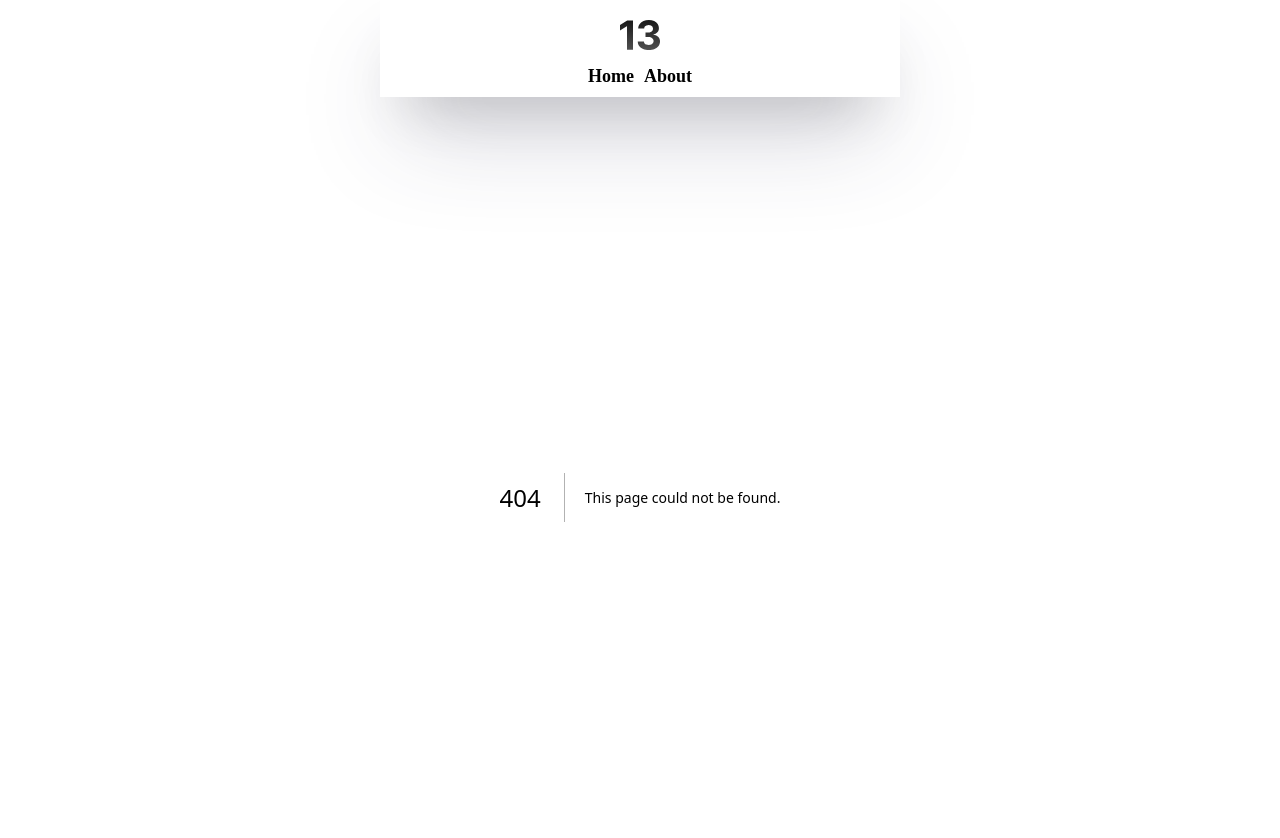
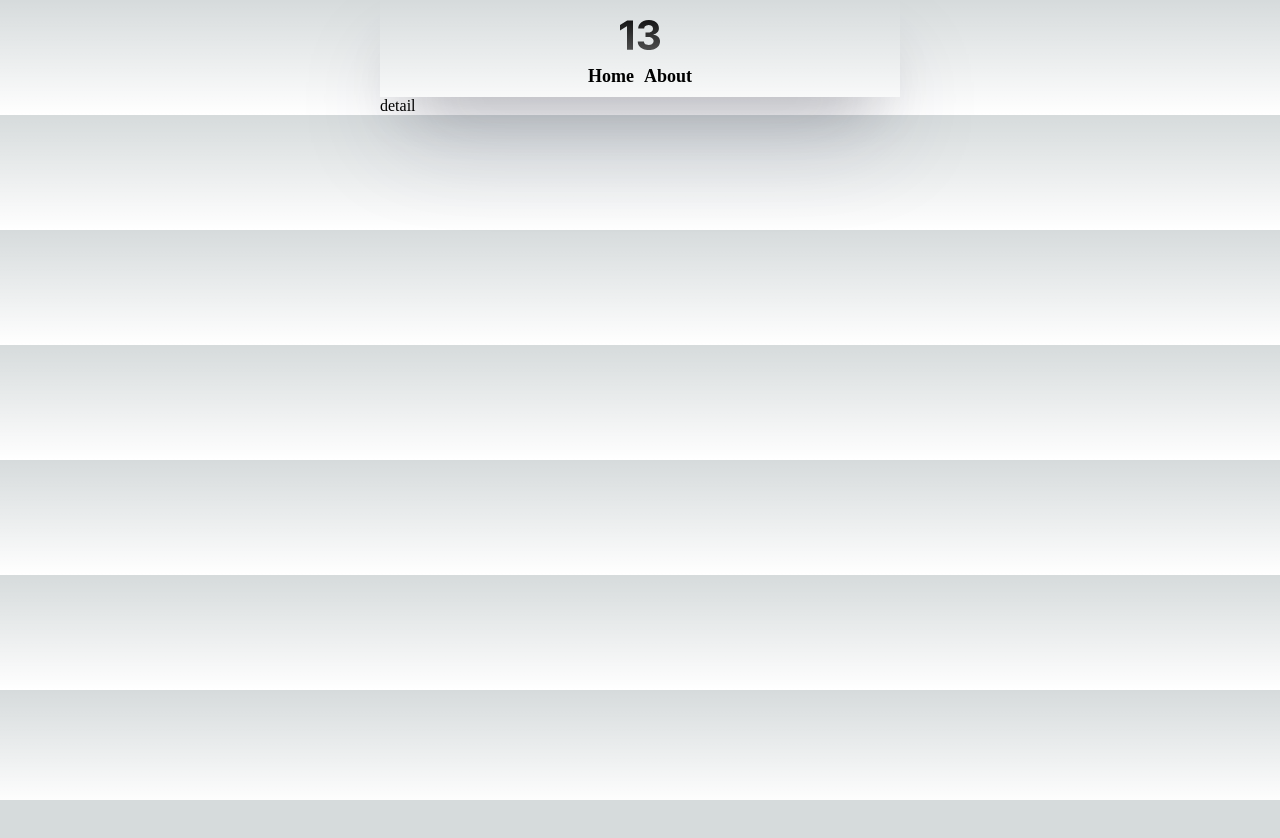
Before and after one commit to ryudain05/NextJS, a Next.js app: page /movies/1 in a window 1280 px wide. Before the commit this address had no page. Shown: the top 838 px of the page. After the commit the page ends 800 px from the top, so only its background shows below. Built offline with nearby package versions, Linux system fonts and the light colour scheme.

Commit message:
feat/Movie Detail

```diff
--- a/src/pages/index.js
+++ b/src/pages/index.js
@@ -6,7 +6,7 @@ export default function Home({ results }) {
       <Seo title="Home" />
       {results.map((movie) => (
         <div className="movie" key={movie.id}>
-          <img src={`https://image.tmdb.org/t/p/w500/${movie.poster_path}`} />
+          <img src={`https://image.tmdb.org/t/p/w500${movie.poster_path}`} />
           <h4>{movie.original_title}</h4>
         </div>
       ))}
--- /dev/null
+++ b/src/pages/movies/[id].js
@@ -0,0 +1,7 @@
+import { useRouter } from "next/router";
+
+export default function Detail() {
+  const router = useRouter();
+  console.log(router);
+  return "detail";
+}
```
